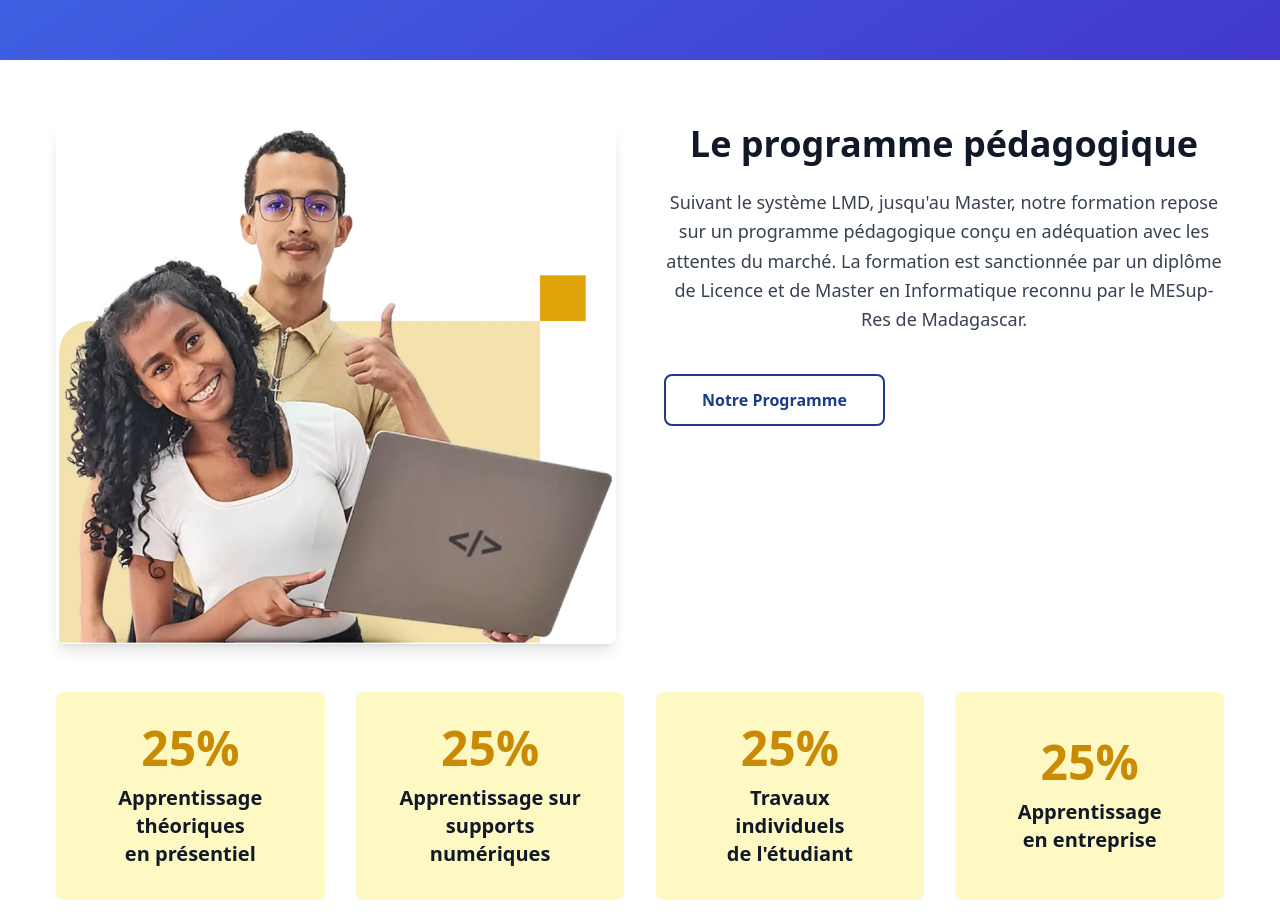
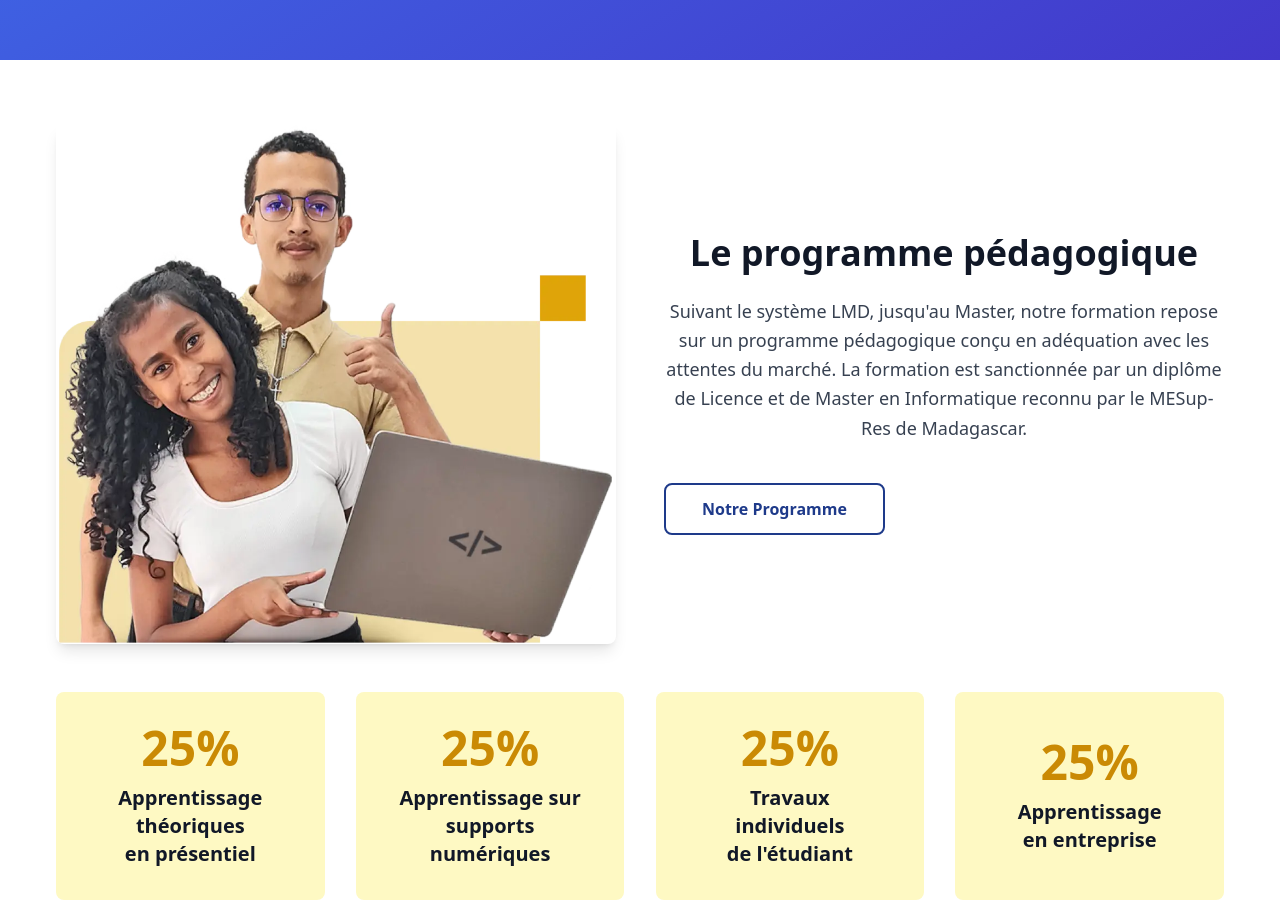
Before and after one commit to nyyanja/Web2-Site-HEI, a React (Vite) app in the folder site-Hei/: page / in a window 1280 px wide. Shown: the part 1540-2461 px from the top of the page. Built offline with nearby package versions, Linux system fonts and the light colour scheme.

Commit message:
Feat: Modified section content of ProgrammePedagogique.jsx

```diff
--- a/site-Hei/src/components/ProgrammePedagogique.jsx
+++ b/site-Hei/src/components/ProgrammePedagogique.jsx
@@ -4,8 +4,8 @@
   return (
     <div className="bg-white py-16 px-6 max-w-7xl mx-auto">
 
-      {/* Image + Description côte à côte */}
-      <div className="flex flex-col lg:flex-row items-start gap-12 mb-12">
+      {/* Image + Description côte à côte, alignement vertical */}
+      <div className="flex flex-col lg:flex-row items-center gap-12 mb-12">
         {/* Image Section */}
         <div className="flex-1">
           <img
@@ -17,7 +17,6 @@
 
         {/* Content Section */}
         <div className="flex-1">
-          {/* Title and Description */}
           <div>
             <div className="mb-6">
               <h2 className="text-3xl lg:text-4xl font-bold text-gray-900">
```
